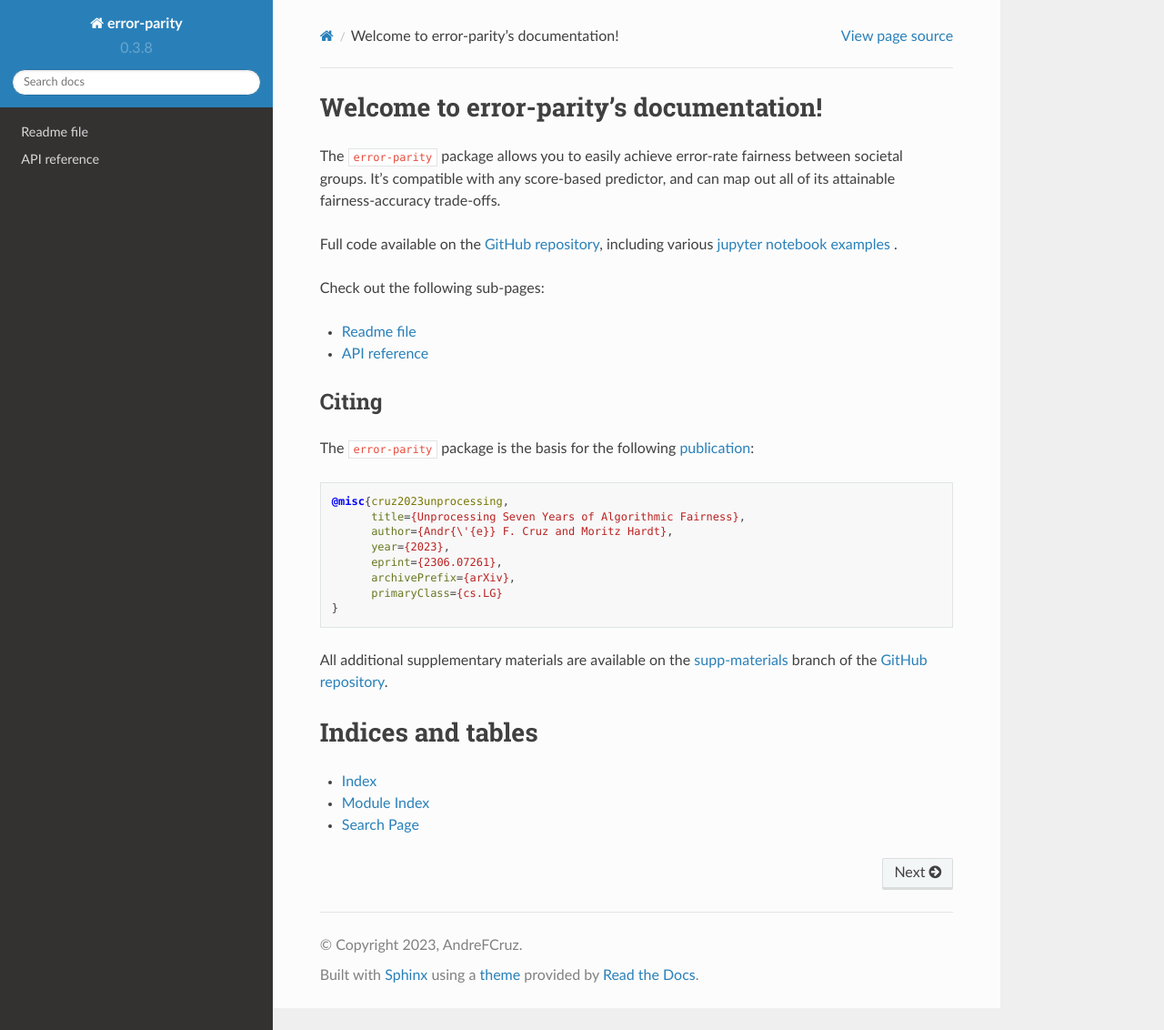
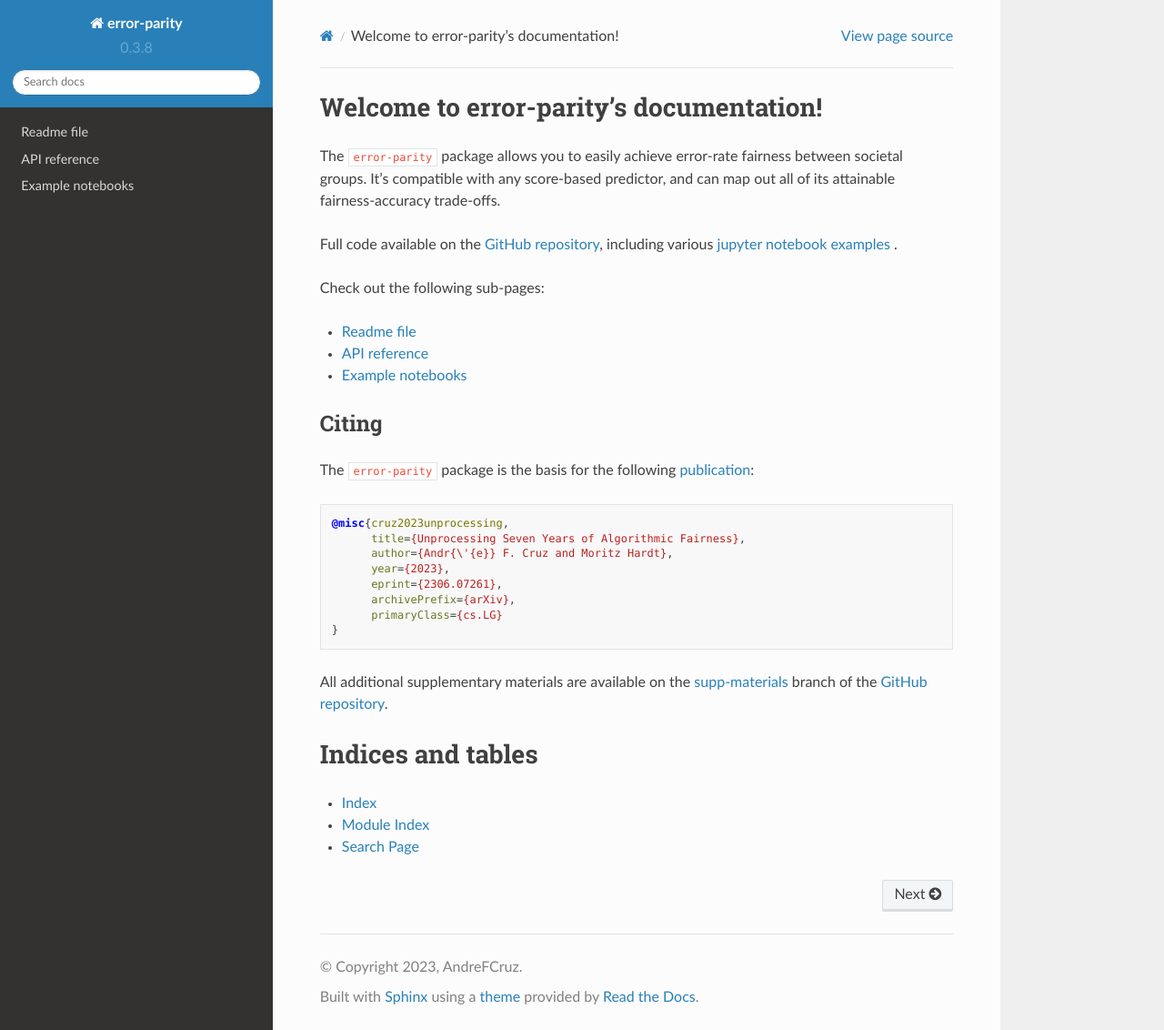
Before and after one commit to socialfoundations/error-parity, a Sphinx documentation site: the page built from docs/index.rst, in a window 1280 px wide and 1132 px high. Shown: the whole window at 91% size. Built offline with Sphinx 7.4.7 and the Read the Docs theme 2.0.0, drawn with Linux system fonts in a browser that asks for light colours; pages that are not in the unit, such as notebooks, are missing from menus.

Commit message:
added notebooks gallery

```diff
--- a/docs/conf.py
+++ b/docs/conf.py
@@ -18,6 +18,10 @@
 release = __version__
 version = __version__
 
+# Copy examples folder to the documentation folder
+import shutil
+shutil.copytree(src="../examples", dst="examples", dirs_exist_ok=True)
+
 # -- General configuration ---------------------------------------------------
 # https://www.sphinx-doc.org/en/master/usage/configuration.html#general-configuration
 
@@ -33,6 +37,9 @@
     'myst_parser',
     'sphinx.ext.viewcode',
     'sphinx.ext.githubpages',
+    'nbsphinx',             # for rendering jupyter notebooks
+    'sphinx_gallery.load_style',
+    'IPython.sphinxext.ipython_console_highlighting',   # current work-around for syntax-highlighting on jupyter notebooks
 ]
 
 templates_path = ['_templates']
@@ -48,3 +55,9 @@
 html_js_files = [
     'custom.js',    # custom JS file
 ]
+
+# nbsphinx configuration
+nbsphinx_execute = 'never'  # Set to 'always' if you want to execute the notebooks during the build process
+
+# numpydoc configuration
+numpydoc_show_class_members = False
--- a/docs/index.rst
+++ b/docs/index.rst
@@ -21,6 +21,7 @@
 
    Readme file <readme>
    API reference <modules>
+   Example notebooks <notebooks>
 
 
 Citing
--- /dev/null
+++ b/docs/notebooks.rst
@@ -0,0 +1,6 @@
+Notebooks Gallery
+=================
+
+.. nbgallery::
+   examples/relaxed-equal-opportunity.usage-example-synthetic-data.ipynb
+   examples/relaxed-equalized-odds.usage-example-synthetic-data.ipynb
```
Also changed, not shown: 2 other files.
